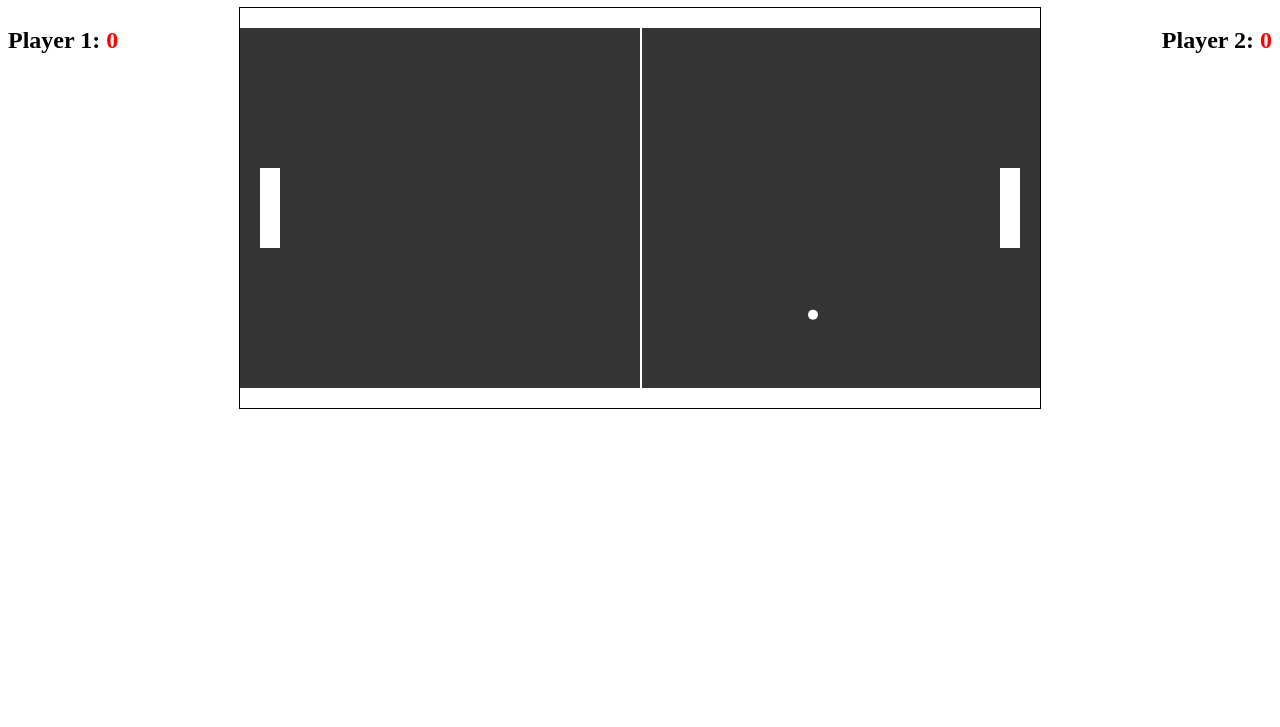
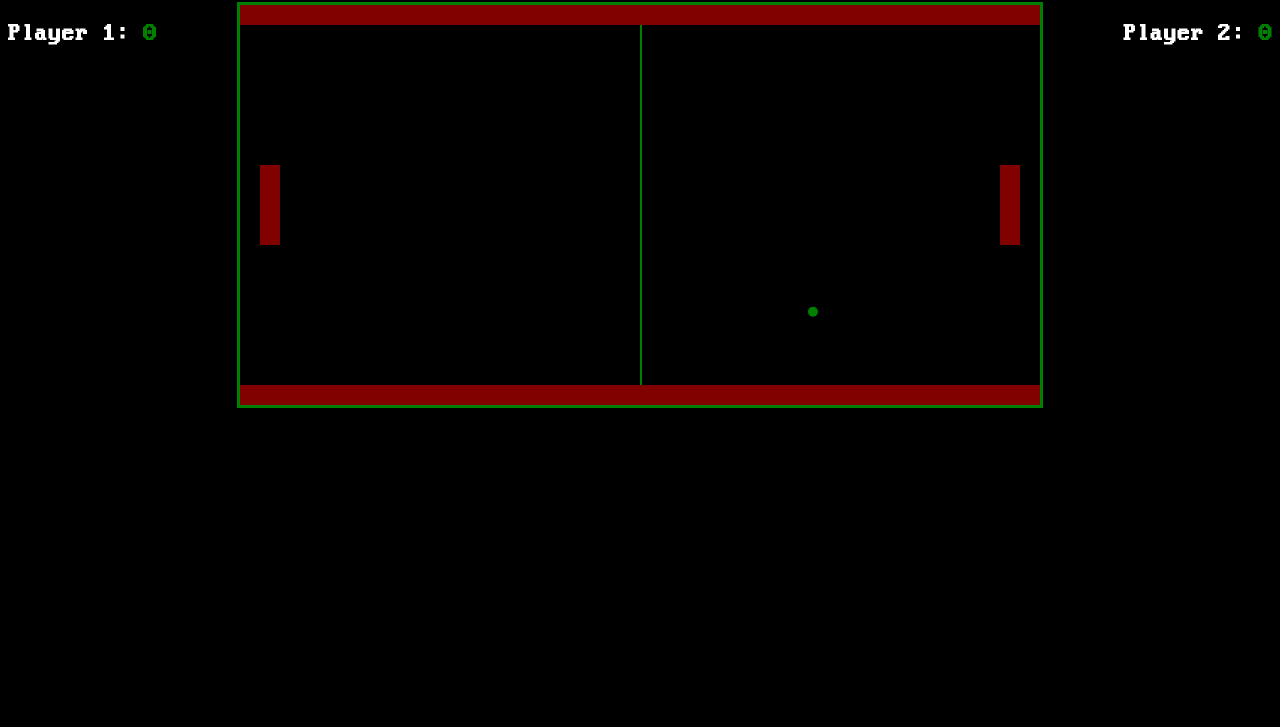
Before and after one commit to Pjaerr/IMAT1213-Pong, a plain HTML site: page index.html in a window 1280 px wide. Shown: the part 73-800 px from the top of the page. Drawn offline with Linux system fonts and the light colour scheme.

Commit message:
Final final commit.

```diff
--- a/pong.js
+++ b/pong.js
@@ -15,6 +15,8 @@ var canvas = document.getElementById('canvas');
 var ctx = canvas.getContext('2d');
 var width = canvas.width;
 var height = canvas.height;
+var paddleHitSound = new Audio("sounds/ping_pong_8bit_plop.ogg");
+var exitLevelSound = new Audio("sounds/ping_pong_8bit_peeeeeep.ogg");
 
 /*Ensures requestAnimationFrame works on all browsers.*/
 var requestAnimationFrame = window.requestAnimationFrame || window.mozRequestAnimationFrame || window.webkitRequestAnimationFrame || window.msRequestAnimationFrame;
@@ -128,6 +130,7 @@ Paddle.prototype.render = function()
 {
 	/*Create a rectangle at the paddle's x and y positions with the
 	paddles's width and height.*/
+	ctx.fillStyle = "#810000";
 	ctx.fillRect(this.pos.x, this.pos.y, this.width, this.height);
 };
 Paddle.prototype.onCollisionEnter = function()
@@ -187,20 +190,22 @@ function Ball(startingVelocity, radius)
 		{
 			this.velocity.x = -this.velocity.x + -this.increaseAmt;	//Slowly increase speed of ball on the X axis over time.
 			this.velocity.y = player[1].pos.y;
+			paddleHitSound.play();
 		}
 		else if (col.pointInRect(new Vector2(this.pos.x - this.radius, this.pos.y), player[0]))
 		{
 			this.velocity.x = this.velocity.x * -1 + this.increaseAmt;	//Slowly increase speed of ball on the X axis over time.
 			this.velocity.y = player[0].pos.y;
+			paddleHitSound.play();
 		}
 		/*Check if the ball is colliding with the winAreas behind the paddles
 		and if so, call the game.pointScored function, passing in the number of
 		the player opposite to the goal that was collided with*/
-		else if (col.pointInRect(new Vector2(this.pos.x + this.radius, this.pos.y), winArea[1]))
+		else if (col.pointInRect(this.pos, winArea[1]))
 		{
 			game.pointScored(1);
 		}
-		else if (col.pointInRect(new Vector2(this.pos.x - this.radius, this.pos.y), winArea[0]))
+		else if (col.pointInRect(this.pos, winArea[0]))
 		{
 			game.pointScored(2);
 		}
@@ -224,11 +229,11 @@ function Ball(startingVelocity, radius)
 
 		/*Checks if the velocity is going over a certain speed. If so it keeps it within that speed.
 		This stops any stray mishaps with collision due to the ball going exceedingly fast.*/
-		if (this.velocity.x >= 1200)
+		if (this.velocity.x >= 820)
 		{
 			this.increaseAmt = -20;
 		}
-		else if(this.velocity.x <= 1100)
+		else if(this.velocity.x <= 700)
 		{
 			this.increaseAmt = 20;
 		}
@@ -248,6 +253,7 @@ Ball.prototype.render = function()
 	ctx.beginPath();
 	/*Create a circle at the ball's x and y position with the ball's radius.*/
 	ctx.arc(this.pos.x, this.pos.y, this.radius, 0, Math.PI * 2);
+	ctx.fillStyle = "#008000";
 	ctx.fill();
 };
 
@@ -327,6 +333,7 @@ function GameManager()
 	direction, causing it to go the opposite way from the player that has just scored.*/
 	this.pointScored = function(paddle)
 	{
+		exitLevelSound.play();
 		console.log("Player " + paddle + " Scored!");
 		var direction;
 		switch(paddle)
@@ -363,8 +370,9 @@ function GameManager()
 	}
 	this.render = function()
 	{
-		ctx.fillStyle = "#FFFFFF"; //Set the colour of the components within the canvas.
+		//ctx.fillStyle = "#FFFFFF"; //Set the colour of the components within the canvas.
 		ctx.clearRect(0, 0, width, height); //Clear the canvas before drawing the next frame.
+		ctx.fillStyle = "#008000";
 		ctx.fillRect(width / 2, 0, 2, height);	//The "net" in the middle of the level.
 
 		//Draw the ball.
--- a/style.css
+++ b/style.css
@@ -1,4 +1,15 @@
+@font-face
+{
+	font-family: 'MorePerfectDOSVGA';
+	src: url('fonts/MorePerfectDOSVGA.ttf');
+}
 
+body
+{
+	font-family: 'MorePerfectDOSVGA', 'sans-serif';
+	color: #FFF;
+	background-color: #000;
+}
 h2{
 	text-align: center;
 }
@@ -6,8 +17,8 @@ h2{
 canvas{
 	display: block;
 	margin: auto;
-	border: 1px solid #000;
-	background-color: #353535;
+	border: 3px solid green;
+	background-color: #000;
 }
 #heading
 {
@@ -25,7 +36,7 @@ canvas{
 #player1score, #player2score
 {
 	font-weight: bold;
-	color: red;
+	color: green;
 }
 
 #btn
```
Also changed, not shown: fonts/MorePerfectDOSVGA.ttf (added), fonts/MorePerfectDOSVGA.txt (added), sounds/ping_pong_8bit.txt (added), 2 other files.
